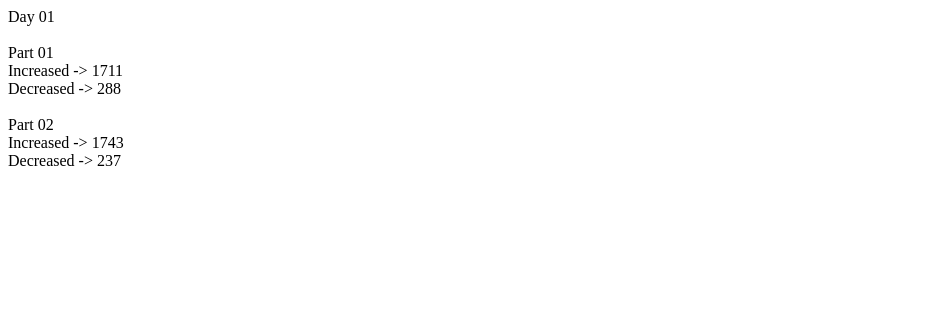
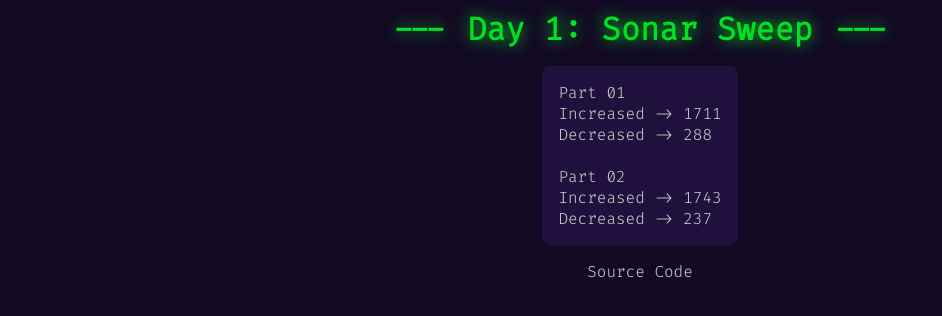
Before and after one commit to ArthurTakase/AdventOfCode, a plain HTML site: page src/day01/day1.html in a window 1280 px wide. Shown: the whole page, without its empty margins (0-942 px from the left). Drawn offline with Linux system fonts and the light colour scheme.

Commit message:
new design

```diff
--- a/src/day01/day1.html
+++ b/src/day01/day1.html
@@ -3,12 +3,15 @@
 
 <head>
     <title>Day 1</title>
+    <link rel="stylesheet" href="../../style.css">
 </head>
 
 <body>
-    Day 01
+    <h1>--- Day 1: Sonar Sweep ---</h1>
 
-    <div id="result"></div>
+    <div id="result" class="result"></div>
+
+    <a href="https://github.com/ArthurTakase/AdventOfCode2021/tree/main/src/day01">Source Code</a>
 
     <script src="input.json"></script>
     <script src="script.js"></script>
--- a/src/day01/script.js
+++ b/src/day01/script.js
@@ -1,3 +1,5 @@
+const div = document.getElementById('result')
+
 function day01_part01(input) {
     var nbIncreased = 0
     var nbDecreased = 0
@@ -9,9 +11,9 @@ function day01_part01(input) {
         if (input[i] < input[i - 1]) { nbDecreased += 1; continue }
     }
 
-    document.body.innerHTML += "<br>Part 01<br>"
-    document.body.innerHTML += "Increased -> " + nbIncreased + "<br>"
-    document.body.innerHTML += "Decreased -> " + nbDecreased + "<br>"
+    div.innerHTML += "Part 01<br>"
+    div.innerHTML += "Increased -> " + nbIncreased + "<br>"
+    div.innerHTML += "Decreased -> " + nbDecreased + "<br>"
 }
 
 function day01_part02(input) {
@@ -28,9 +30,9 @@ function day01_part02(input) {
         lastSum = sum
     }
 
-    document.body.innerHTML += "<br>Part 02<br>"
-    document.body.innerHTML += "Increased -> " + nbIncreased + "<br>"
-    document.body.innerHTML += "Decreased -> " + nbDecreased + "<br>"
+    div.innerHTML += "<br>Part 02<br>"
+    div.innerHTML += "Increased -> " + nbIncreased + "<br>"
+    div.innerHTML += "Decreased -> " + nbDecreased + "<br>"
 }
 
 function day01(input) {
--- a/style.css
+++ b/style.css
@@ -0,0 +1,52 @@
+@import url('https://fonts.googleapis.com/css2?family=Fira+Code:wght@300&display=swap');
+body {
+    background: #120923;
+    display: flex;
+    flex-direction: column;
+    /* justify-content: center; */
+    align-items: center;
+    color: #c3c3c4;
+    font-family: 'Fira Code', monospace;
+}
+
+h1 {
+    padding: 0;
+    margin: 0;
+    /* font-family: 'Fira Code', monospace; */
+    filter: drop-shadow(0 0 .5rem #00e122);
+    color: #00e122;
+}
+
+a {
+    text-decoration: none;
+    color: #c3c3c4;
+    /* font-family: 'Fira Code', monospace; */
+}
+
+a:hover {
+    text-decoration: underline;
+    cursor: pointer;
+}
+
+.star {
+    color: #ddf35b;
+}
+
+.allDay {
+    /* width: 100%; */
+    display: flex;
+    flex-direction: column;
+    text-align: center;
+    /* justify-content: center; */
+    /* align-items: center; */
+    /* border: solid; */
+    padding-top: 1rem;
+    color: #c3c3c4;
+}
+
+.result {
+    background: #20103d;
+    padding: 1rem;
+    margin: 1rem;
+    border-radius: .5rem;
+}
```
Also changed, not shown: index.html (+5 -1 lines), 1 other file.
